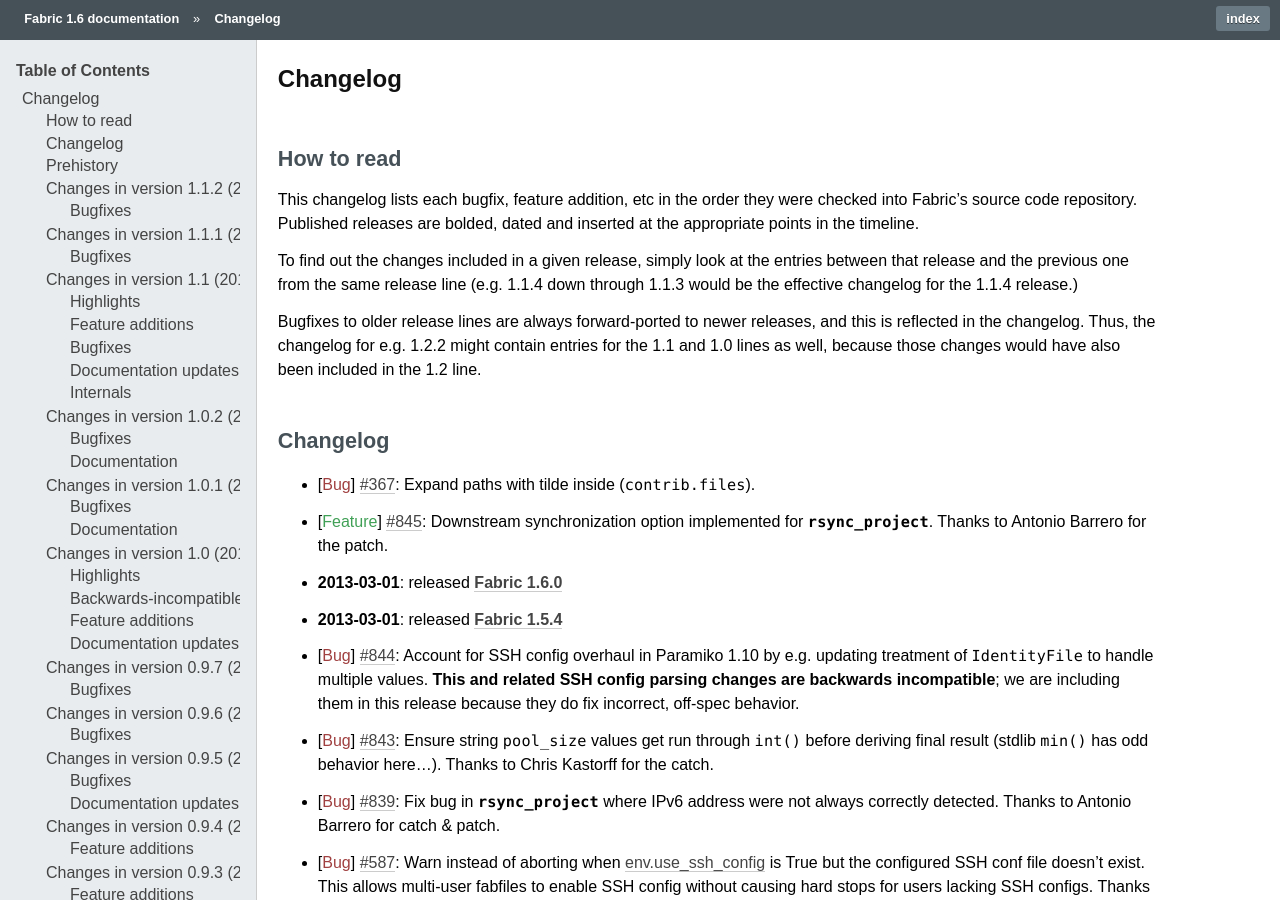
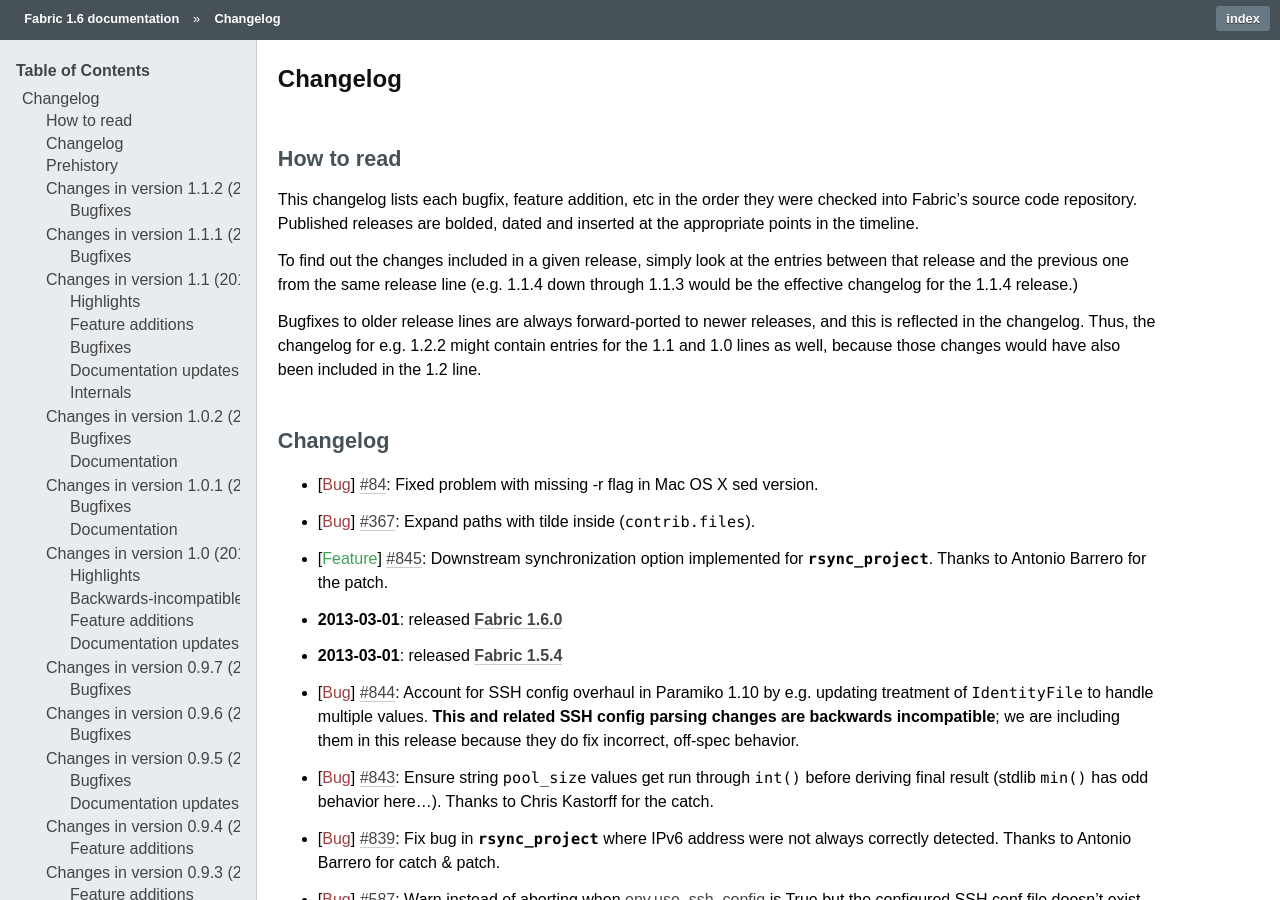
Before and after one commit to fabric/fabric, a Sphinx documentation site: the page built from docs/changelog.rst, in a window 1280 px wide and 900 px high. Built offline with Sphinx 7.4.7, drawn with Linux system fonts in a browser that asks for light colours.

Commit message:
Updated changelog.

```diff
--- a/docs/changelog.rst
+++ b/docs/changelog.rst
@@ -25,6 +25,7 @@
 Changelog
 =========
 
+* :bug:`84` Fixed problem with missing -r flag in Mac OS X sed version.
 * :bug:`367` Expand paths with tilde inside (``contrib.files``).
 * :feature:`845` Downstream synchronization option implemented for
   `~fabric.contrib.project.rsync_project`. Thanks to Antonio Barrero for the
```
